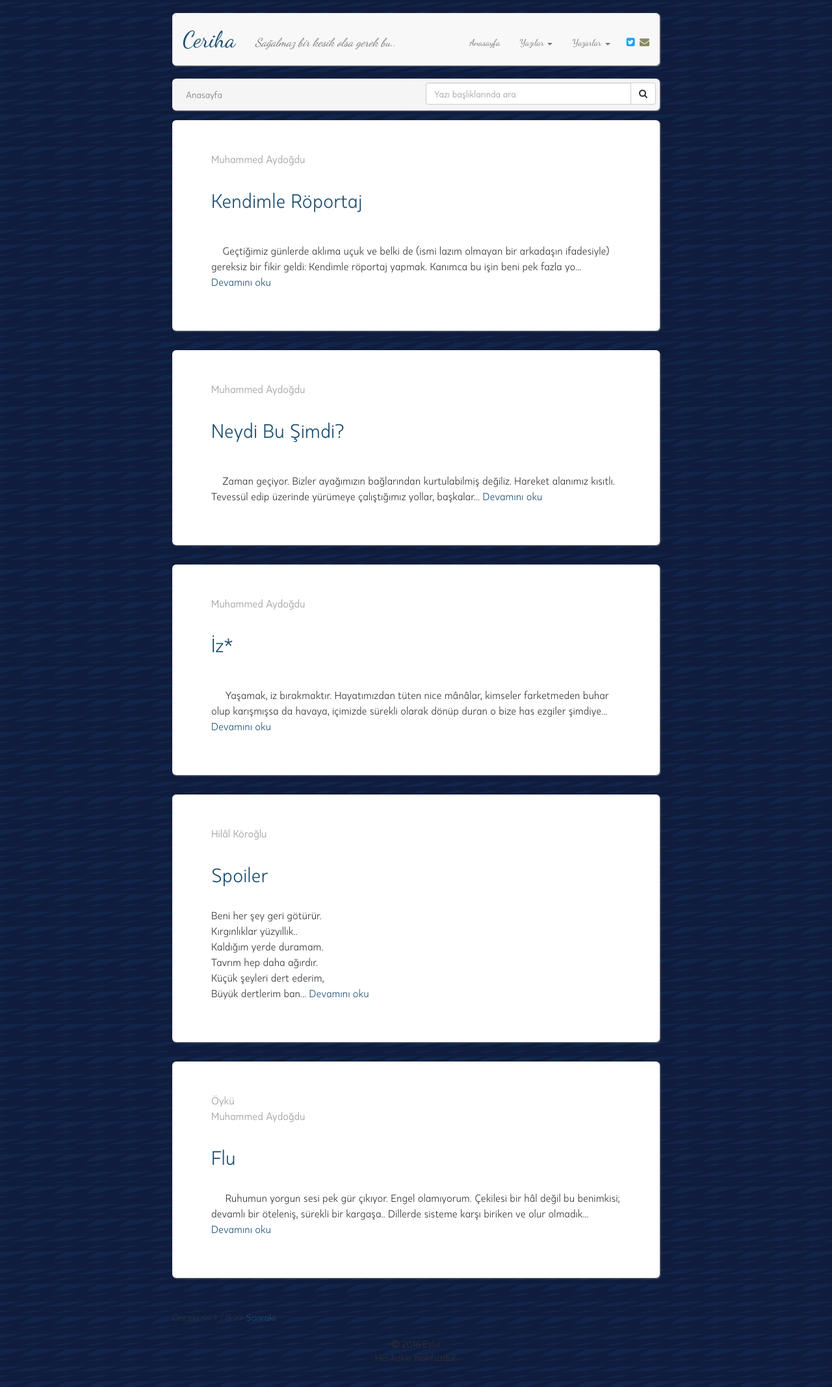
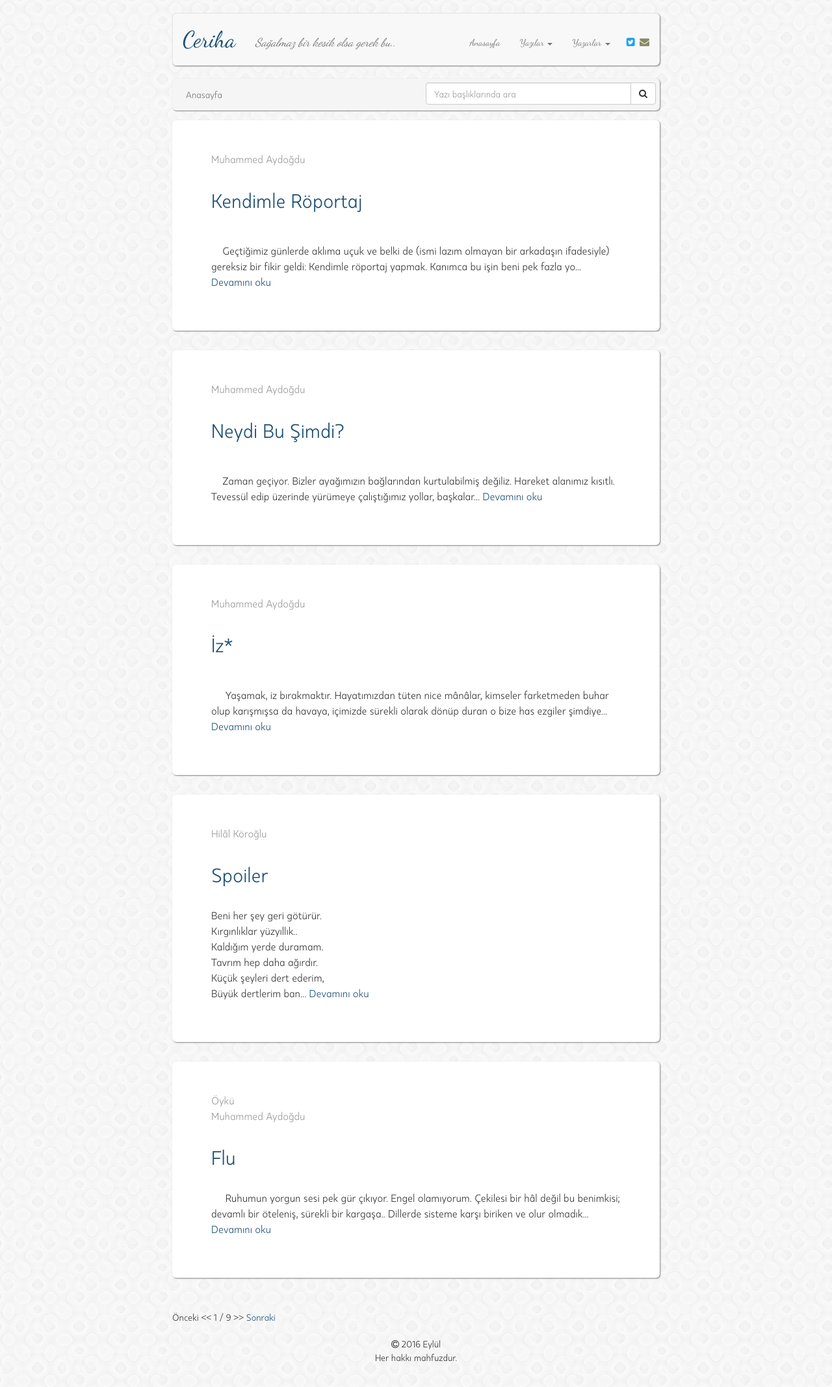
Before and after one commit to muhammedaydogdu/muhammedaydogdu.github.io, a Jekyll site: the page built from index.html, in a window 1280 px wide. Shown: the whole page at 65% size. Built offline with Jekyll 4.4.1, drawn with Linux system fonts in a browser that asks for light colours; some web fonts are replaced; the list of posts is cut into pages by our own code.

Commit message:
Update style.css

```diff
--- a/css/style.css
+++ b/css/style.css
@@ -11,7 +11,7 @@
 body {
   font-family: "Kappa", "Times New Roman", serif;
   line-height: 1.5;
-  background: url("../images/dark-paths.png");
+  background: url("../images/confectionary.png");
 }
 
 a {
```
